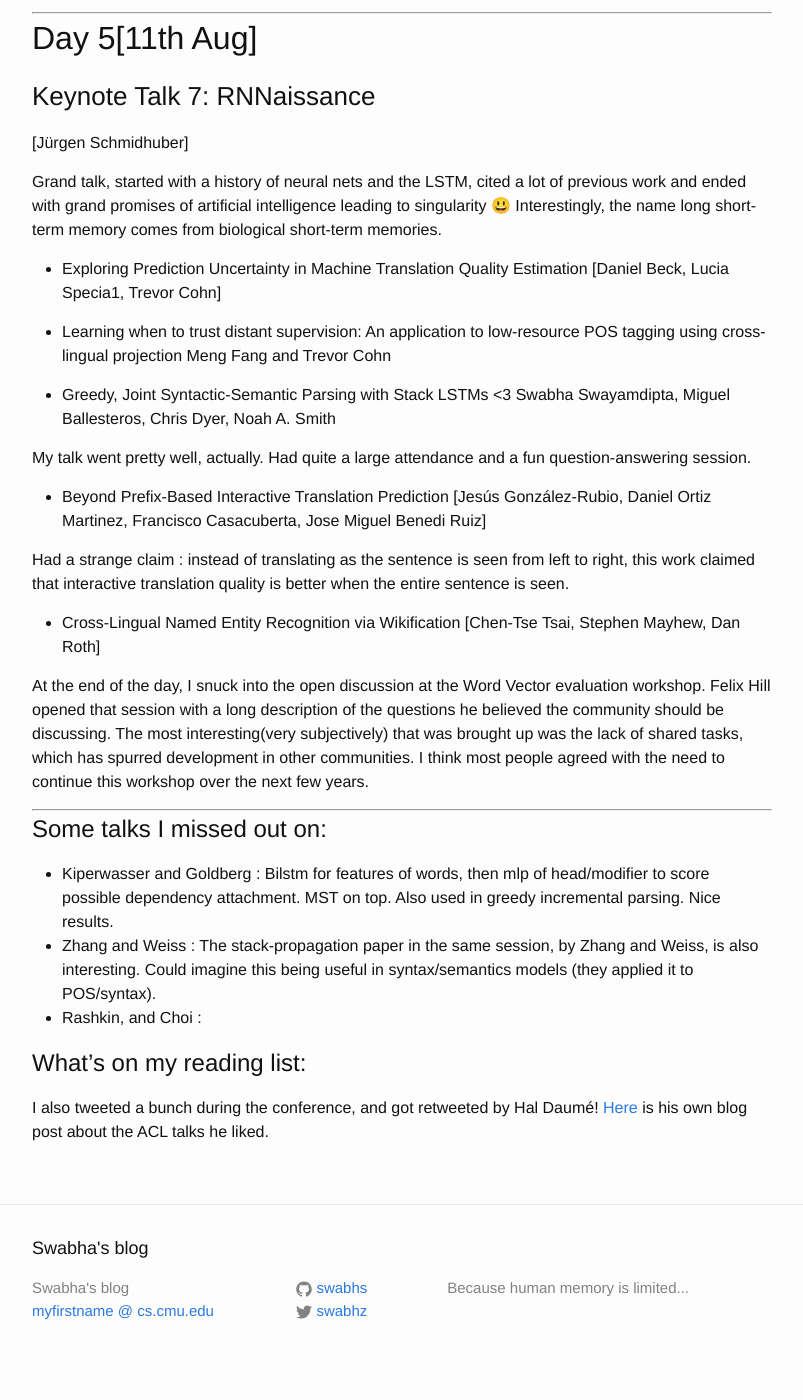
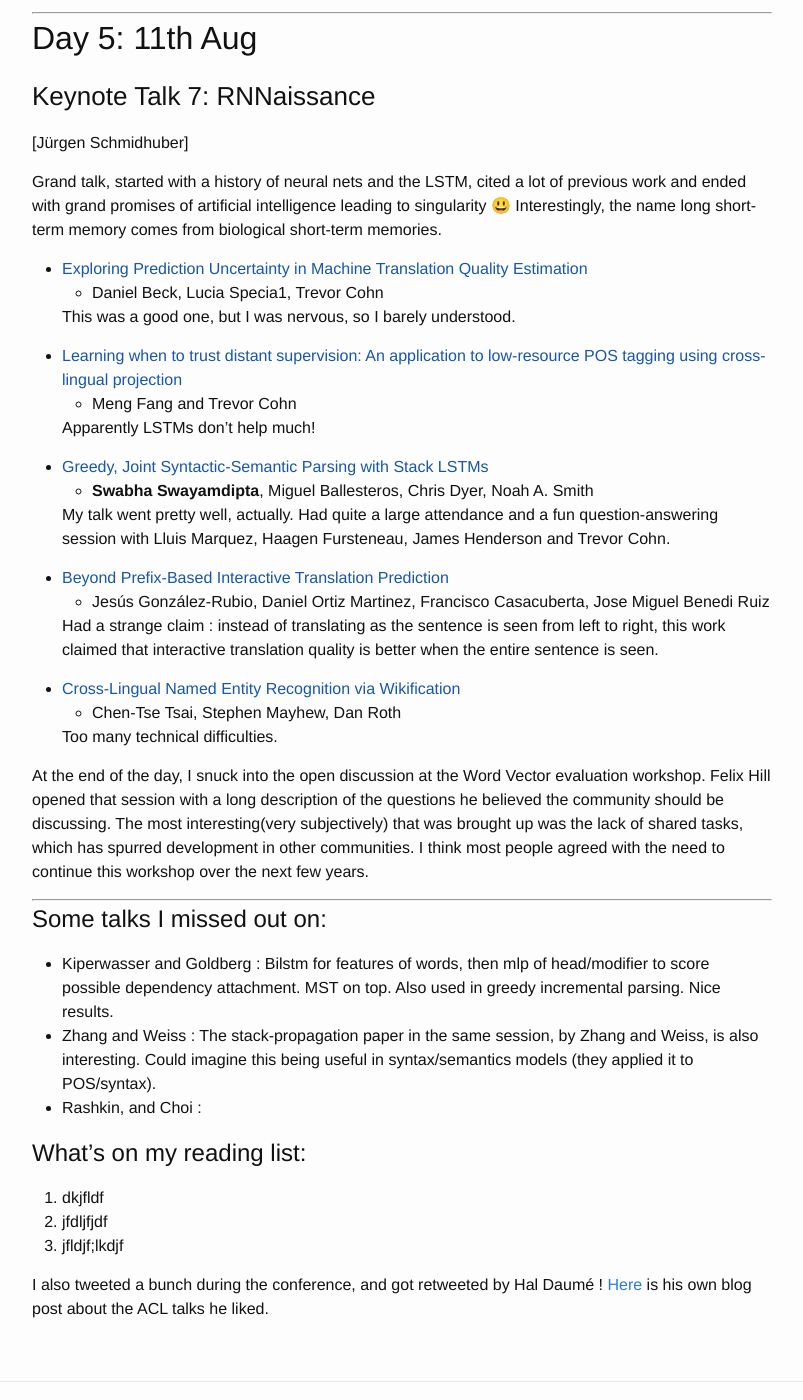
Before and after one commit to swabhs/blog, a Jekyll site: the page built from _posts/2016-08-20-acl-in-berlin.markdown, in a window 1280 px wide and 1400 px high, scrolled down 4237 px. Shown: the whole window, without its empty margins (238-1041 px from the left). Built offline with Jekyll 4.4.1, drawn with Linux system fonts in a browser that asks for light colours; some of the changed text lies outside the part shown.

Commit message:
acl post

```diff
--- a/_posts/2016-08-20-acl-in-berlin.markdown
+++ b/_posts/2016-08-20-acl-in-berlin.markdown
@@ -4,7 +4,6 @@ title:  "ACL in Berlin"
 date:   2016-08-20 14:55:35 -0700
 categories: jekyll update
 ---
-
 
 The ACL this year was great. Though there were too many parallel sessions at times and though I had to spend some time preparing/changing my own talk, I still managed to attend some really great talks.
 
@@ -14,7 +13,7 @@ Finally, this ACL was a strong indicator that the community is thinking about ge
 
 ---
 
-## Day 1 [Aug 8th]
+## Day 1 : 8th Aug
 
 ### Keynote Talk 1: Amber Boydstun
 
@@ -49,7 +48,7 @@ Framing in politics and statistical analysis of change in public opinion based o
 
     Blanking out on this one.
 
-- [Morpho-syntactic Lexicon Generation Using Graph-based Semi-supervised Learning] () (TACL)
+- [Morpho-syntactic Lexicon Generation Using Graph-based Semi-supervised Learning]() (TACL)
     * Manaal Faruqui, Ryan McDonald and Radu Soricut
 
     Started with a small sample lexicon and extended it to a large corpus using projection. Seems practically useful.
@@ -168,31 +167,37 @@ Fascinating talk. I’m a big sucker for anything involving language and human p
 
 ---
 
-## Day 5[11th Aug]
+## Day 5: 11th Aug
 
 ### Keynote Talk 7: RNNaissance
 [Jürgen Schmidhuber]
 
 Grand talk, started with a history of neural nets and the LSTM, cited a lot of previous work and ended with grand promises of artificial intelligence leading to singularity 😃 Interestingly, the name long short-term memory comes from biological short-term memories.
 
-- Exploring Prediction Uncertainty in Machine Translation Quality Estimation
-[Daniel Beck, Lucia Specia1, Trevor Cohn]
+- [Exploring Prediction Uncertainty in Machine Translation Quality Estimation]()
+    * Daniel Beck, Lucia Specia1, Trevor Cohn
 
-- Learning when to trust distant supervision: An application to low-resource POS tagging using cross-lingual projection
-Meng Fang and Trevor Cohn
+    This was a good one, but I was nervous, so I barely understood.
 
--  Greedy, Joint Syntactic-Semantic Parsing with Stack LSTMs <3
-Swabha Swayamdipta, Miguel Ballesteros, Chris Dyer, Noah A. Smith
+- [Learning when to trust distant supervision: An application to low-resource POS tagging using cross-lingual projection]()
+    * Meng Fang and Trevor Cohn
 
-My talk went pretty well, actually. Had quite a large attendance and a fun question-answering session.
+    Apparently LSTMs don't help much!
 
-- Beyond Prefix-Based Interactive Translation Prediction
-[Jesús González-Rubio, Daniel Ortiz Martinez, Francisco Casacuberta, Jose Miguel Benedi Ruiz]
+- [Greedy, Joint Syntactic-Semantic Parsing with Stack LSTMs]()
+    * **Swabha Swayamdipta**, Miguel Ballesteros, Chris Dyer, Noah A. Smith
 
-Had a strange claim : instead of translating as the sentence is seen from left to right, this work claimed that interactive translation quality is better when the entire sentence is seen.
+    My talk went pretty well, actually. Had quite a large attendance and a fun question-answering session with Lluis Marquez, Haagen Fursteneau, James Henderson and Trevor Cohn.
 
-- Cross-Lingual Named Entity Recognition via Wikification
-[Chen-Tse Tsai, Stephen Mayhew, Dan Roth]
+- [Beyond Prefix-Based Interactive Translation Prediction]()
+    * Jesús González-Rubio, Daniel Ortiz Martinez, Francisco Casacuberta, Jose Miguel Benedi Ruiz
+
+    Had a strange claim : instead of translating as the sentence is seen from left to right, this work claimed that interactive translation quality is better when the entire sentence is seen.
+
+- [Cross-Lingual Named Entity Recognition via Wikification]()
+    * Chen-Tse Tsai, Stephen Mayhew, Dan Roth
+
+    Too many technical difficulties.
 
 At the end of the day, I snuck into the open discussion at the Word Vector evaluation workshop. Felix Hill opened that session with a long description of the questions he believed the community should be discussing. The most interesting(very subjectively) that was brought up was the lack of shared tasks, which has spurred development in other communities. I think most people agreed with the need to continue this workshop over the next few years.
 
@@ -206,4 +211,8 @@ At the end of the day, I snuck into the open discussion at the Word Vector evalu
 
 # What’s on my reading list:
 
-I also tweeted a bunch during the conference, and got retweeted by Hal Daumé! [Here](http://nlpers.blogspot.in/2016/08/some-papers-i-liked-at-acl-2016.html) is his own blog post about the ACL talks he liked.
+1. dkjfldf
+2. jfdljfjdf
+44. jfldjf;lkdjf
+
+I also tweeted a bunch during the conference, and got retweeted by Hal Daumé  ! [Here](http://nlpers.blogspot.in/2016/08/some-papers-i-liked-at-acl-2016.html) is his own blog post about the ACL talks he liked.
```
